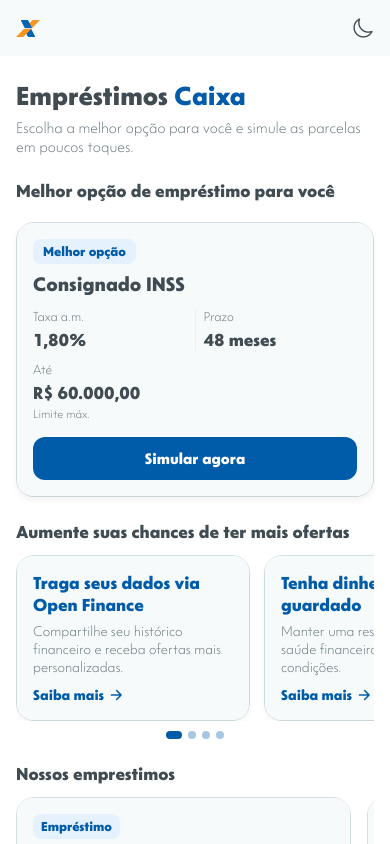
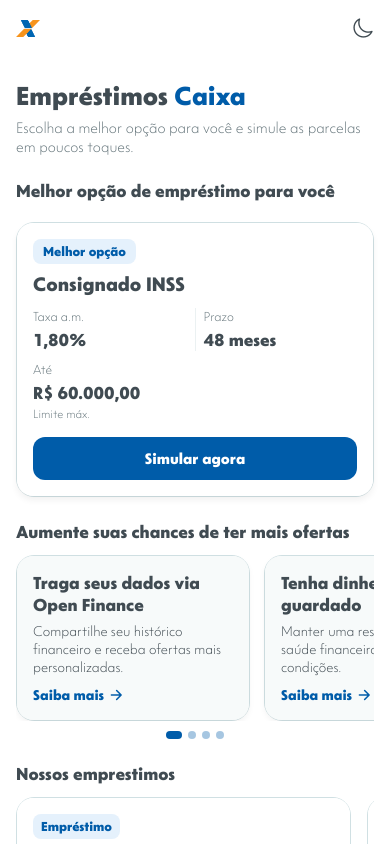
Before and after one commit to andremralves/hackathon-caixa-2025, a React Native app: screen /Home in a window 390 px wide. Built offline with nearby package versions, Linux system fonts and the light colour scheme.

Commit message:
Using better colors

```diff
--- a/src/components/BestLoanCard.tsx
+++ b/src/components/BestLoanCard.tsx
@@ -31,7 +31,7 @@
 
   return (
     <View style={[styles.wrapper, { borderColor: t.borderStrong }]}>
-      <View style={[styles.inner, { backgroundColor: t.surface }]}>
+      <View style={[styles.inner, { backgroundColor: t.background }]}>
         <Txt style={[styles.badge, { backgroundColor: t.badgeBg, color: t.badgeText }]}>Melhor opção</Txt>
         <Txt style={[styles.title, { color: t.text }]}>{product.name}</Txt>
         <View style={{ flexDirection: 'row', marginTop: 12 }}>
--- a/src/components/HeaderBar.tsx
+++ b/src/components/HeaderBar.tsx
@@ -17,7 +17,7 @@
         styles.wrap,
         {
           paddingTop: insets.top, // safe-area
-          backgroundColor: t.surface,
+          backgroundColor: t.background,
           // borderBottomColor: t.border,
         },
       ]}
--- a/src/components/LoanCarousel.tsx
+++ b/src/components/LoanCarousel.tsx
@@ -133,7 +133,7 @@
         style={[styles.border, { borderColor: t.borderStrong }]}
         onLayout={(e) => onMeasure?.(e.nativeEvent.layout.height)}
       >
-        <View style={[styles.card, { backgroundColor: t.surface, shadowColor: t.primaryActive }]}>
+  <View style={[styles.card, { backgroundColor: t.background, shadowColor: t.primaryActive }]}>
           <Txt style={[styles.badge, { backgroundColor: t.badgeBg, color: t.badgeText }]}>Empréstimo</Txt>
           <Txt style={[styles.title, { color: t.text }]}>{item.nome}</Txt>
           {item.descricao ? <Txt style={[styles.desc, { color: t.textMuted }]}>{item.descricao}</Txt> : null}
@@ -173,7 +173,7 @@
     <Pressable onPress={onPress} accessibilityRole="button">
       {/* Use SAME wrapper & width; apply measured height so it matches others */}
       <View style={[styles.border, { borderColor: t.borderStrong }, height ? { height } : null]}>
-        <View style={[styles.card, styles.addCardContent, { flex: 1, backgroundColor: t.surface }]}>
+  <View style={[styles.card, styles.addCardContent, { flex: 1, backgroundColor: t.background }]}>
           <Txt style={[styles.addIcon, { color: t.primary }]}>＋</Txt>
           <Txt style={[styles.addText, { color: t.primary }]}>Adicionar</Txt>
         </View>
--- a/src/components/TipsCarousel.tsx
+++ b/src/components/TipsCarousel.tsx
@@ -50,9 +50,9 @@
             onPress={() => onPressItem?.(item)}
             style={[styles.cardWrapper, { width: CARD_W, borderColor: t.borderStrong }]}
           >
-            <View style={[styles.card, { backgroundColor: t.surface }]}>
-              <Txt style={[styles.tipTitle, { color: t.primary }]}>{item.title}</Txt>
-              <Txt style={[styles.tipDesc, { color: t.textMuted }]}>{item.description}</Txt>
+            <View style={[styles.card, { backgroundColor: t.foreground }]}>
+              <Txt style={[styles.tipTitle, { color: t.text }]}>{item.title}</Txt>
+              <Txt style={[styles.tipDesc, { color: t.text }]}>{item.description}</Txt>
               <Pressable
                 onPress={() => onPressItem?.(item)}
                 style={({ pressed }) => [styles.moreLink, pressed && { opacity: 0.6 }]}
--- a/src/constants/Colors.ts
+++ b/src/constants/Colors.ts
@@ -108,6 +108,7 @@
 
   // Background & surfaces
   background: caixaFixedPalette.grayscale_white,
+  foreground: caixaFixedPalette.grayscale_10,
   surface: caixaFixedPalette.grayscale_10,
   surfaceAlt: caixaFixedPalette.grayscale_30,
   elevated: caixaFixedPalette.grayscale_50,
@@ -157,6 +158,7 @@
 
   // Background & surfaces
   background: caixaFixedPalette.black, // pure black
+  foreground: caixaFixedPalette.grayscale_110,
   surface: caixaFixedPalette.black,
   surfaceAlt: caixaFixedPalette.grayscale_90,
   elevated: caixaFixedPalette.grayscale_70,
```
